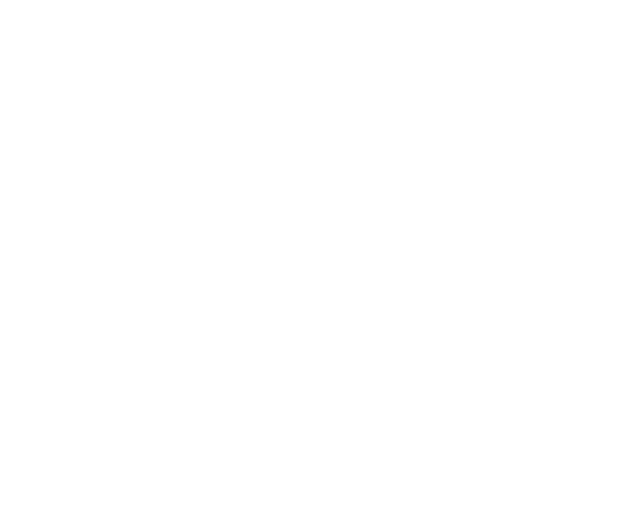
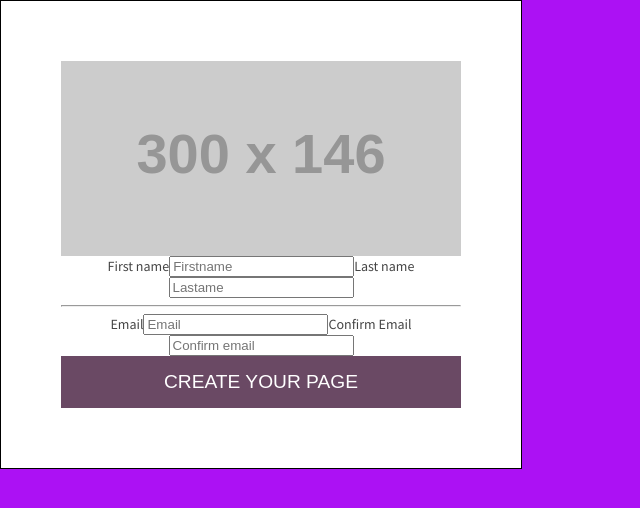
Before and after one commit to DannnB/weddingorama, a Vue app: page /landing in a window 1280 px wide. Shown: the top 508 px of the page, without its empty margins (0-640 px from the left). Built offline with nearby package versions, Linux system fonts and the light colour scheme.

Commit message:
changes...

```diff
--- a/src/router/index.js
+++ b/src/router/index.js
@@ -1,6 +1,7 @@
 import Vue from 'vue'
 import VueRouter from 'vue-router'
 import Home from '../views/Home.vue'
+import Landing from '../views/Landing.vue'
 
 Vue.use(VueRouter)
 
@@ -9,6 +10,11 @@
     path: '/',
     name: 'Home',
     component: Home
+  },
+  {
+    path: '/landing',
+    name: 'Landing',
+    component: Landing
   }
 ]
 
--- /dev/null
+++ b/src/views/Landing.vue
@@ -0,0 +1,48 @@
+<template>
+    <div class="page landing">
+        <div class="user-details">
+            <img src="http://placehold.it/300x146"/>
+            <form>
+                <label for="">First name</label>
+                <input type="text" name="firstname" placeholder="Firstname"/>
+                <label for="">Last name</label>
+                <input type="text" name="firstname" placeholder="Lastame"/>
+                <hr>
+                <label for="">Email</label>
+                <input type="text" name="firstname" placeholder="Email"/>
+                <label for="">Confirm Email</label>
+                <input type="text" name="firstname" placeholder="Confirm email"/>
+            </form>
+            <button type="submit">Create your page</button>
+        </div>
+    </div>
+</template>
+
+<style lang="scss" scoped>
+.landing {
+    background-color: #AC11F4;
+    height: 100vh;
+    position: relative;
+}
+.user-details {
+    display: flex;
+    width: 400px;
+    border: 1px solid black;
+    background-color: #fff;
+    padding: 60px;
+    flex-direction: column;
+    img {
+
+    }
+    button {
+        height: 52px;
+        width: 100%;
+        max-width: 280;
+        background: #6A4964;
+        border: none;
+        color: #fff;
+        text-transform: uppercase;
+        font-size: 1.2rem;
+    }
+}
+</style>
```
Also changed, not shown: 1 other file (tests, documents, lock files or other folders).
